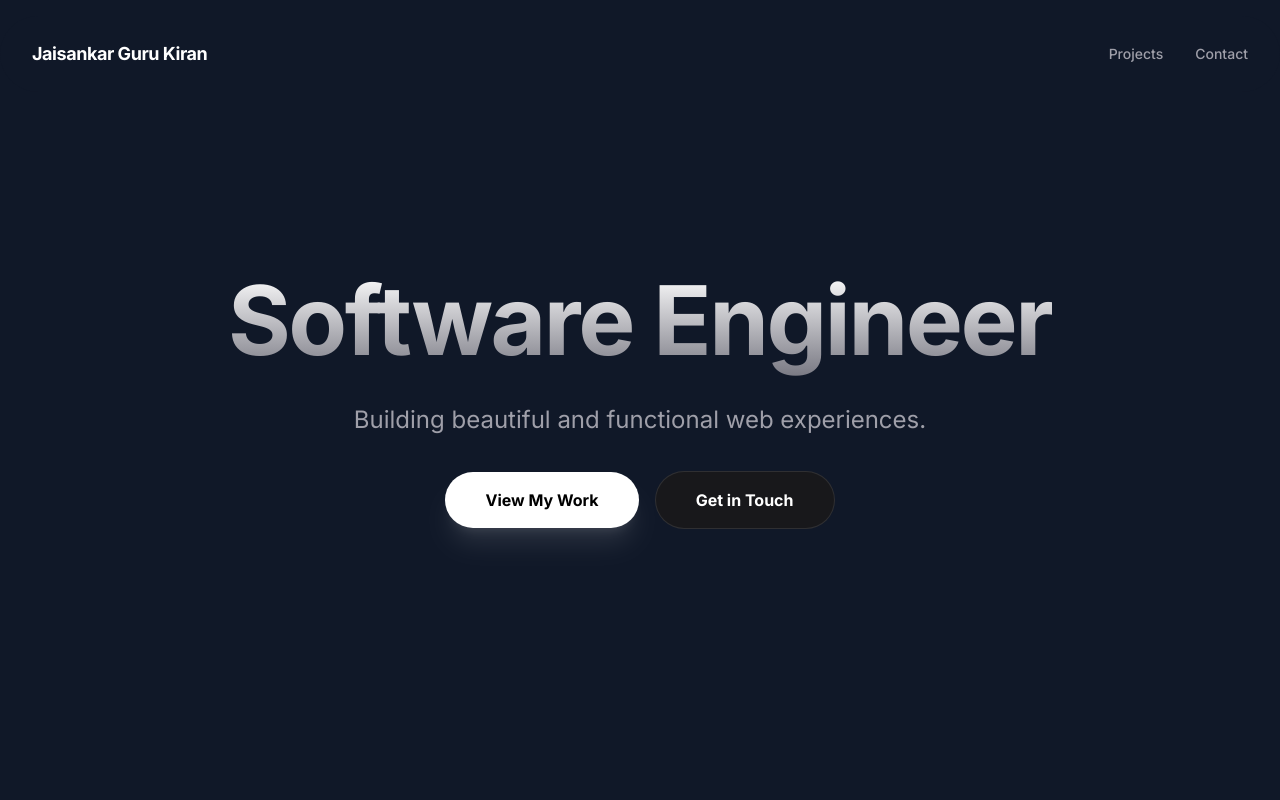
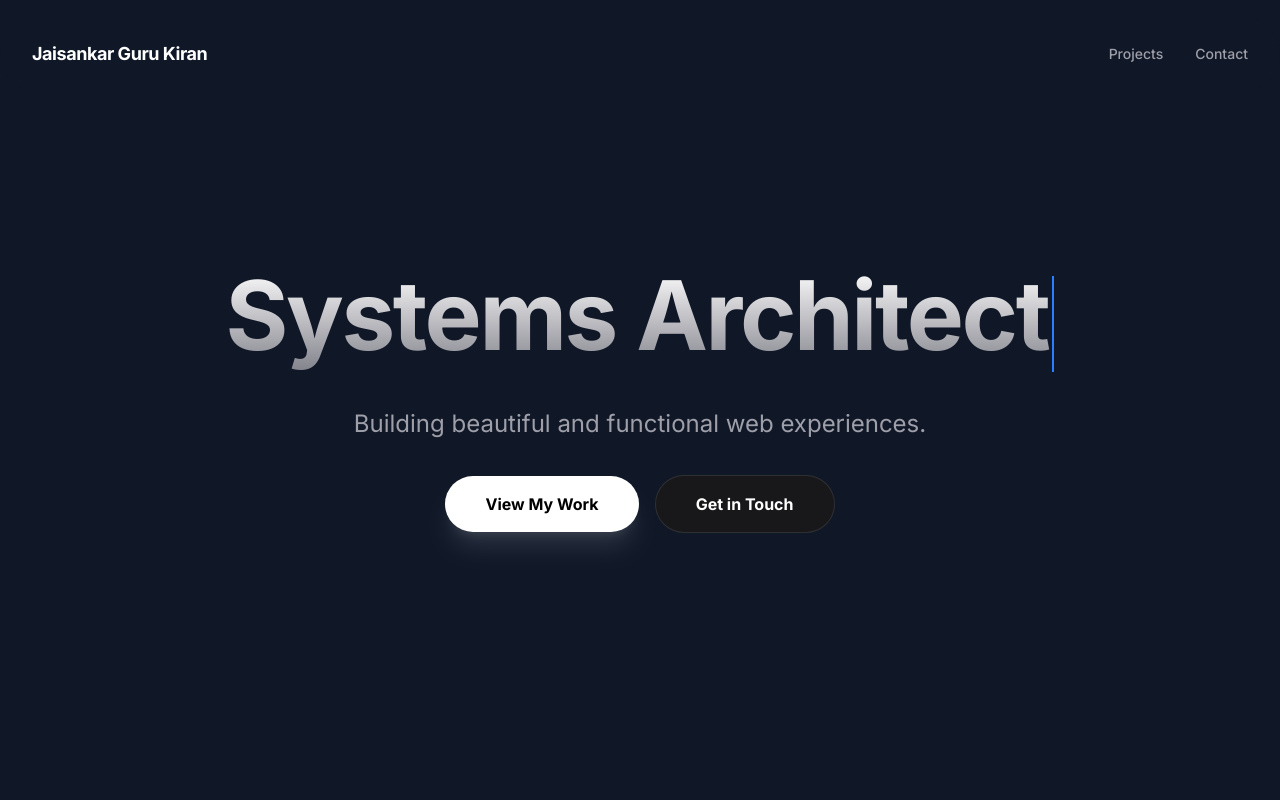
Before and after one commit to jgkiran2003/portfolio, a Next.js app: page / in a window 1280 px wide. Shown: the top 800 px of the page. Built offline with nearby package versions, Linux system fonts and the light colour scheme.

Commit message:
Add typewriter animation

```diff
--- a/app/page.tsx
+++ b/app/page.tsx
@@ -5,6 +5,7 @@ import { Github, Linkedin, Mail } from 'lucide-react';
 import projects from './data/projects.json';
 import personal from './data/personal.json';
 import { motion } from 'framer-motion';
+import Typewriter from '../components/Typewriter';
 import { ProjectBentoGrid } from '../components/ProjectBentoGrid';
 import { Navbar } from '../components/Navbar';
 
@@ -31,7 +32,7 @@ export default function Home() {
             transition={{ duration: 1.0, ease: "easeOut" }}
           >
             <h2 className="text-7xl sm:text-8xl pb-4 font-bold tracking-tight bg-clip-text text-transparent bg-gradient-to-b from-white to-zinc-500">
-              {personal.role}
+              <Typewriter texts={["Software Engineer", "Systems Architect", "AI Developer"]} />
             </h2>
             <p className="text-xl sm:text-2xl text-zinc-400 p-4 max-w-2xl mx-auto leading-relaxed">
               {personal.bio}
--- /dev/null
+++ b/components/Typewriter.tsx
@@ -0,0 +1,48 @@
+'use client';
+
+import { motion, animate, useMotionValue, useTransform } from "framer-motion";
+import { useEffect, useState } from "react";
+
+export default function Typewriter({ texts }: { texts: string[] }) {
+  const [textIndex, setTextIndex] = useState(0);
+  const count = useMotionValue(0);
+  const rounded =  useTransform(count, (latest) => Math.round(latest));
+  const displayText = useTransform(rounded, (latest) => texts[textIndex].slice(0, latest));
+  const [done, setDone] = useState(false);
+
+  useEffect(() => {
+    const controls = animate(count, texts[textIndex].length, {
+      type: "tween",
+      duration: 2,
+      ease: "easeInOut",
+      onComplete: () => {
+        setDone(true);
+      },
+    });
+    return controls.stop;
+  }, [textIndex, count, texts]);
+
+  useEffect(() => {
+    if (done) {
+      const timeout = setTimeout(() => {
+        setDone(false);
+        count.set(0);
+        setTextIndex((prev) => (prev + 1) % texts.length);
+      }, 2000); // Pause before switching to the next text
+      return () => clearTimeout(timeout);
+    }
+  }, [done, count, texts.length]);
+
+  return (
+    <span className="inline-block">
+      <motion.span>{displayText}</motion.span>
+      <motion.span
+        variants={{
+          blinking: { opacity: [0, 0, 1, 1], transition: { duration: 1, repeat: Infinity } }
+        }}
+        animate="blinking"
+        className="inline-block w-[2px] h-[1em] bg-blue-500 ml-1 align-middle"
+      />
+    </span>
+  );
+}
```
